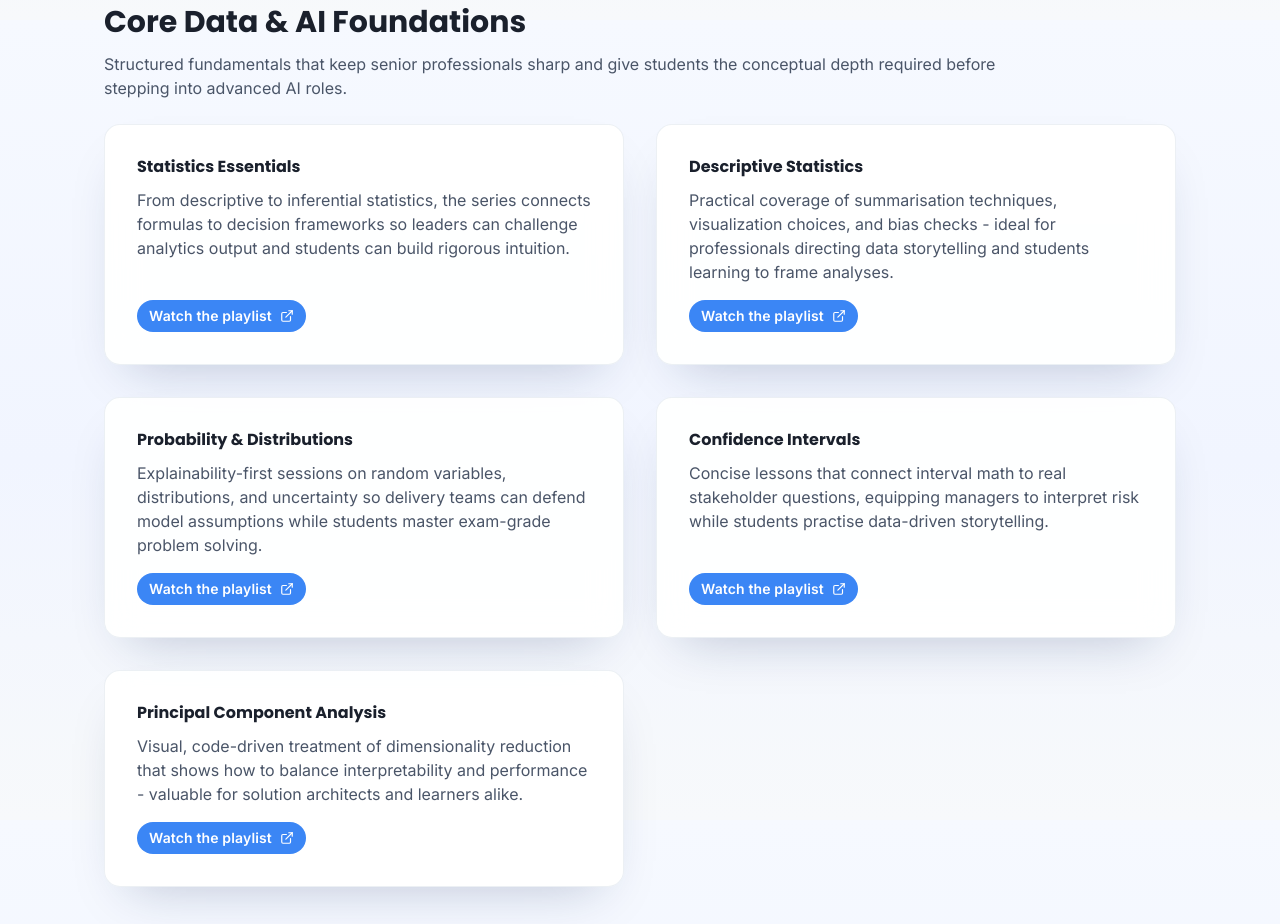
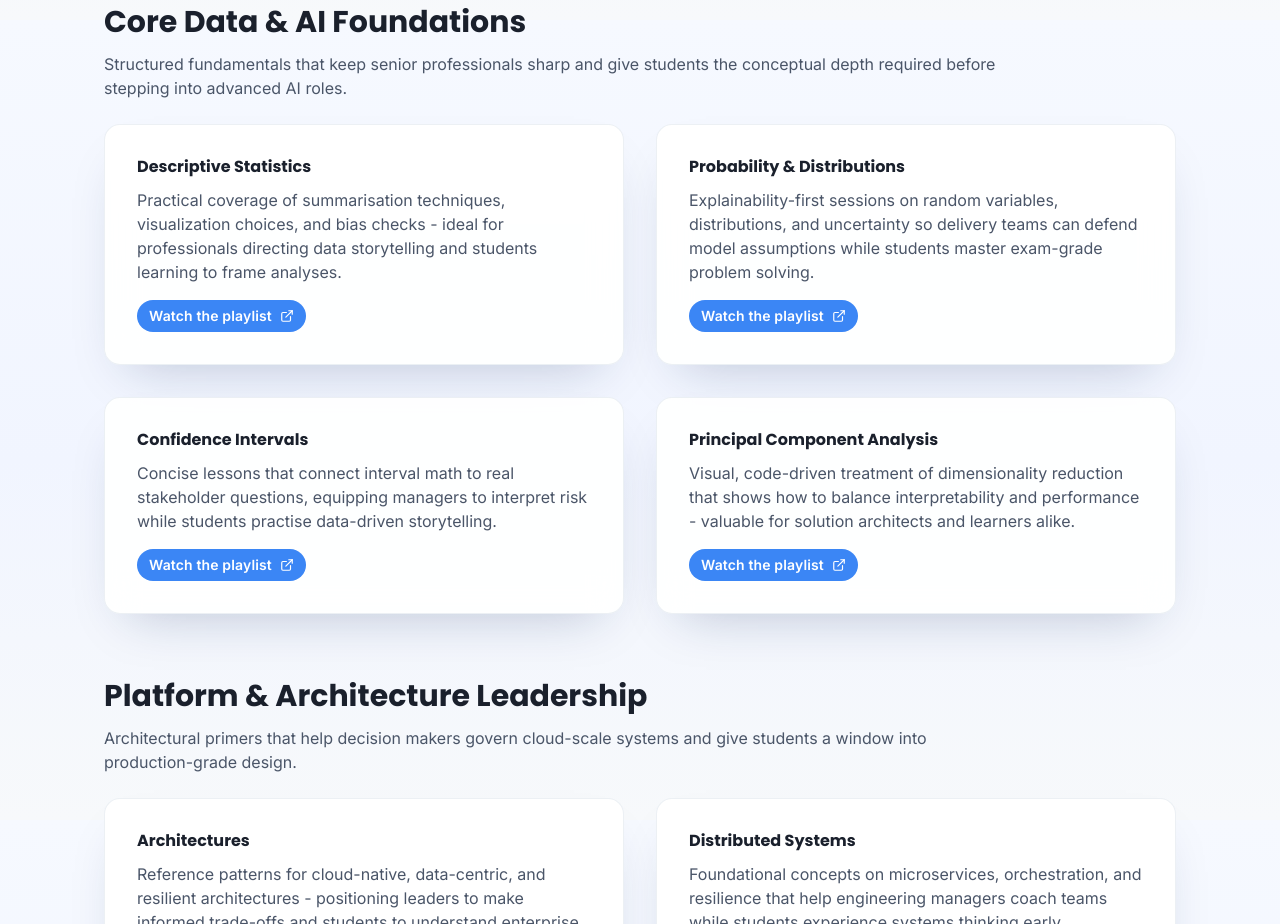
Before and after one commit to ambarishg/AmbarishWEBSITE, a React (Vite) app: page /ag-academy in a window 1280 px wide. Shown: the part 1580-2504 px from the top of the page. Built offline with nearby package versions, Linux system fonts and the light colour scheme.

Commit message:
YT Channel update provided

```diff
--- a/src/pages/AGAcademy.jsx
+++ b/src/pages/AGAcademy.jsx
@@ -30,19 +30,19 @@ const sections = [
         title: 'Machine Learning',
         description:
           'Model selection, feature engineering, and deployment stories that bridge classical ML with modern MLOps so teams can deliver faster and learners understand lifecycle trade-offs.',
-        href: 'https://www.youtube.com/playlist?list=PL3mYo8cDslVXsNh6Ue24VyF0DG1R64Trh'
+        href: 'https://www.youtube.com/playlist?list=PL3mYo8cDslVXy_x4sijpwqJwgaW1-7GFZ'
       },
       {
         title: 'Python for Data & AI',
         description:
           'Practical Python fluency with notebooks, libraries, and workflow tips that help professionals coach teams and students progress from syntax to production habits.',
-        href: 'https://www.youtube.com/playlist?list=PL3mYo8cDslVVuNaV90NH9Qq35iPb4TJcz'
+        href: 'https://www.youtube.com/watch?v=flz1QiY4wV4&list=PL3mYo8cDslVUVl0S537VZTIBYM_tCJrgM'
       },
       {
         title: 'Pandas in Practice',
         description:
           'Data wrangling recipes that shorten delivery cycles for analysts while giving new entrants the pattern library they need for internships and capstone projects.',
-        href: 'https://www.youtube.com/playlist?list=PL3mYo8cDslVWriSnAA7K7o3KAkdvDBUC1'
+        href: 'https://www.youtube.com/watch?v=PFMpiQvu8j0&list=PL3mYo8cDslVX8aRx-CectIIorzMHPy2nB'
       }
     ]
   },
@@ -51,35 +51,30 @@ const sections = [
     summary:
       'Structured fundamentals that keep senior professionals sharp and give students the conceptual depth required before stepping into advanced AI roles.',
     playlists: [
-      {
-        title: 'Statistics Essentials',
-        description:
-          'From descriptive to inferential statistics, the series connects formulas to decision frameworks so leaders can challenge analytics output and students can build rigorous intuition.',
-        href: 'https://www.youtube.com/playlist?list=PL3mYo8cDslVWW3dVHwNdMChz_HMz_Z_2i'
-      },
+
       {
         title: 'Descriptive Statistics',
         description:
           'Practical coverage of summarisation techniques, visualization choices, and bias checks - ideal for professionals directing data storytelling and students learning to frame analyses.',
-        href: 'https://www.youtube.com/playlist?list=PL3mYo8cDslVWXWkwmo7aX6ixkmK_14R9C'
+        href: 'https://www.youtube.com/watch?v=2rk-dpfOGTU&list=PL3mYo8cDslVVHiZsJh9c-VYVwkQ_hpqmB'
       },
       {
         title: 'Probability & Distributions',
         description:
           'Explainability-first sessions on random variables, distributions, and uncertainty so delivery teams can defend model assumptions while students master exam-grade problem solving.',
-        href: 'https://www.youtube.com/playlist?list=PL3mYo8cDslVXgsuTPwKMWqRMwBPk2U06T'
+        href: 'https://www.youtube.com/watch?v=F9FpJmC1MGQ&list=PL3mYo8cDslVXgsuTPwKMWqRMwBPk2U06T'
       },
       {
         title: 'Confidence Intervals',
         description:
           'Concise lessons that connect interval math to real stakeholder questions, equipping managers to interpret risk while students practise data-driven storytelling.',
-        href: 'https://www.youtube.com/playlist?list=PL3mYo8cDslVWbjgiyt8lT4yf4El9pHqol'
+        href: 'https://www.youtube.com/playlist?list=PL3mYo8cDslVWtlUj3NzIitFvpsm5MEiuV'
       },
       {
         title: 'Principal Component Analysis',
         description:
           'Visual, code-driven treatment of dimensionality reduction that shows how to balance interpretability and performance - valuable for solution architects and learners alike.',
-        href: 'https://www.youtube.com/playlist?list=PL3mYo8cDslVULqYbUVEk8VzUDJMhpI0QK'
+        href: 'https://www.youtube.com/watch?v=StuJaa5O2Rc&list=PL3mYo8cDslVUuYu3zuEdvRjMg40eYCifn'
       }
     ]
   },
@@ -92,31 +87,31 @@ const sections = [
         title: 'Architectures',
         description:
           'Reference patterns for cloud-native, data-centric, and resilient architectures - positioning leaders to make informed trade-offs and students to understand enterprise design language.',
-        href: 'https://www.youtube.com/playlist?list=PL3mYo8cDslVVH2PevkvFovvyZh-MwFQ9Z'
+        href: 'https://www.youtube.com/watch?v=ymkPWP0gqfw&list=PL3mYo8cDslVULABKlF7c0eUUeLor1AU05'
       },
       {
         title: 'Distributed Systems',
         description:
           'Foundational concepts on microservices, orchestration, and resilience that help engineering managers coach teams while students experience systems thinking early.',
-        href: 'https://www.youtube.com/playlist?list=PL3mYo8cDslVUDIIacFZoitNJ6rxVrAcEb'
+        href: 'https://www.youtube.com/playlist?list=PL3mYo8cDslVV2Dl_0PvMTIWy8KMIKH24Q'
       },
       {
         title: 'Apache Spark Deep Dive',
         description:
           'Performance tuning, structured streaming, and governance techniques so data leaders can run reliable platforms and students can grasp big-data engineering beyond theory.',
-        href: 'https://www.youtube.com/playlist?list=PL3mYo8cDslVV_uc6qWarqvWBlL3hZLoxj'
+        href: 'https://www.youtube.com/watch?v=dSZ8-Ounnvs&list=PL3mYo8cDslVXl78NB5oILULGWQ0hZXXwG'
       },
       {
         title: 'Docker, Kubernetes, Microservices',
         description:
           'Containerisation and orchestration playbooks that align platform teams on DevOps practices and give students deployable templates for projects.',
-        href: 'https://www.youtube.com/playlist?list=PL3mYo8cDslVVzr4LGBsTELoW5hQ3y-jkh'
+        href: 'https://www.youtube.com/watch?v=YWrZyPaFW50&list=PL3mYo8cDslVVIwa1IyWuGTFEl2bTuurOW'
       },
       {
         title: 'AWS SageMaker',
         description:
           'Cross-cloud ML engineering covering training, deployment, and monitoring so leaders can compare platforms and learners can expand beyond Azure.',
-        href: 'https://www.youtube.com/playlist?list=PL3mYo8cDslVULx8FwLcbKTaagTaLEtm4s'
+        href: 'https://www.youtube.com/playlist?list=PL3mYo8cDslVXFr-u5bHtVnLc2hDwxiJR_'
       }
     ]
   },
@@ -129,25 +124,25 @@ const sections = [
         title: 'AI-102 Azure AI Engineer Associate',
         description:
           'Scenario-led walkthroughs of Azure AI services, responsible AI practices, and deployment options so professionals can lead platform rollouts while students gain exam-ready confidence.',
-        href: 'https://www.youtube.com/playlist?list=PL3mYo8cDslVVIJxDq92wQt1ayP2Ti6Wdq'
+        href: 'https://www.youtube.com/watch?v=2U2X87QWlFE&list=PL3mYo8cDslVXoTPtKArA-TjEPc7_ciTeT'
       },
       {
         title: 'Databricks Data Engineering (DP-203)',
         description:
           'End-to-end data engineering patterns covering Lakehouse design, Delta, and orchestration. Practitioners get repeatable delivery templates; students learn how modern data stacks operate.',
-        href: 'https://www.youtube.com/playlist?list=PL3mYo8cDslVW_gvWAmdygEI7z7GrvELeO'
+        href: 'https://www.youtube.com/watch?v=U8_gdFR810c&list=PL3mYo8cDslVUIZnP-wimuEgFkHMbdmd9M'
       },
       {
         title: 'Apache Spark Developer Associate',
         description:
           'Hands-on preparation for Databricks certification, pairing Spark internals with optimization playbooks that matter when you own production clusters or are preparing for your first big-data role.',
-        href: 'https://www.youtube.com/playlist?list=PL3mYo8cDslVWVATwj230Q1YQs_9nPrAba'
+        href: 'https://www.youtube.com/watch?v=ia_GNojUntk&list=PL3mYo8cDslVWwOPjAuJt86-4J8Dp7iQuI'
       },
       {
         title: 'DP-100 Azure Data Scientist',
         description:
           'Podcast-style briefings on MLOps, ML pipelines, and responsible AI to help leaders align teams on Microsoft\'s reference architecture while students internalize exam domains.',
-        href: 'https://www.youtube.com/playlist?list=PL3mYo8cDslVWY7_rUhlKymW2iVYq548iQ'
+        href: 'https://www.youtube.com/watch?v=P_AmyuJ9SYg&list=PL3mYo8cDslVWltH4208DYzomtcrDqWlSS'
       }
     ]
   },
```
